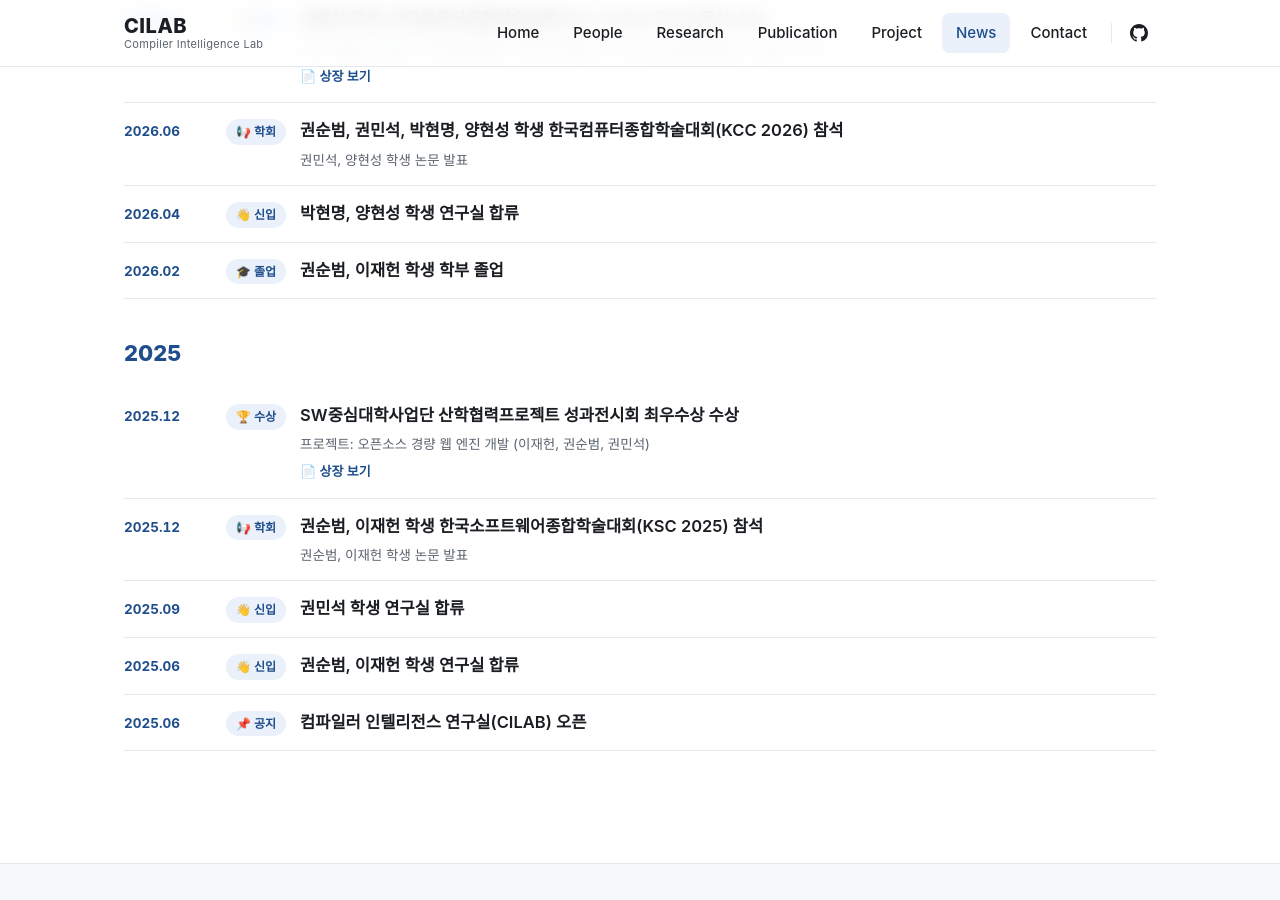
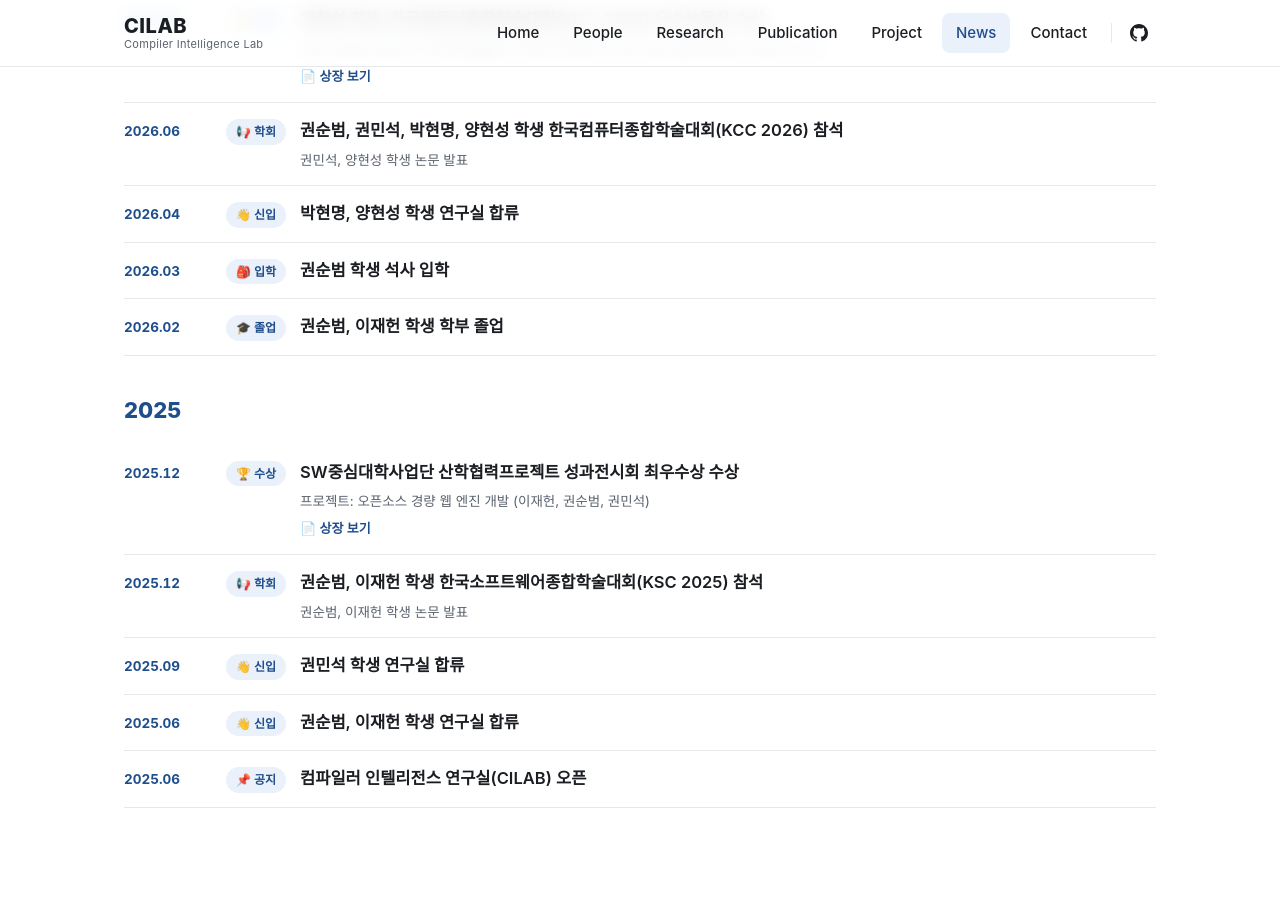
Before and after one commit to JBNU-CILAB/JBNU-CILAB.github.io, a Jekyll site: the page built from news.html, in a window 1280 px wide and 900 px high, scrolled down 538 px. Built offline with Jekyll 4.4.1, drawn with Linux system fonts in a browser that asks for light colours; some web fonts are replaced.

Commit message:
Add news: 권순범 begins MS program (2026.03)

```diff
--- a/_data/news.yml
+++ b/_data/news.yml
@@ -38,6 +38,11 @@
   text: "박현명, 양현성 학생 연구실 합류"
 
 - year: 2026
+  date: "2026.03"
+  badge: "🎒 입학"
+  text: "권순범 학생 석사 입학"
+
+- year: 2026
   date: "2026.02"
   badge: "🎓 졸업"
   text: "권순범, 이재헌 학생 학부 졸업"
```
